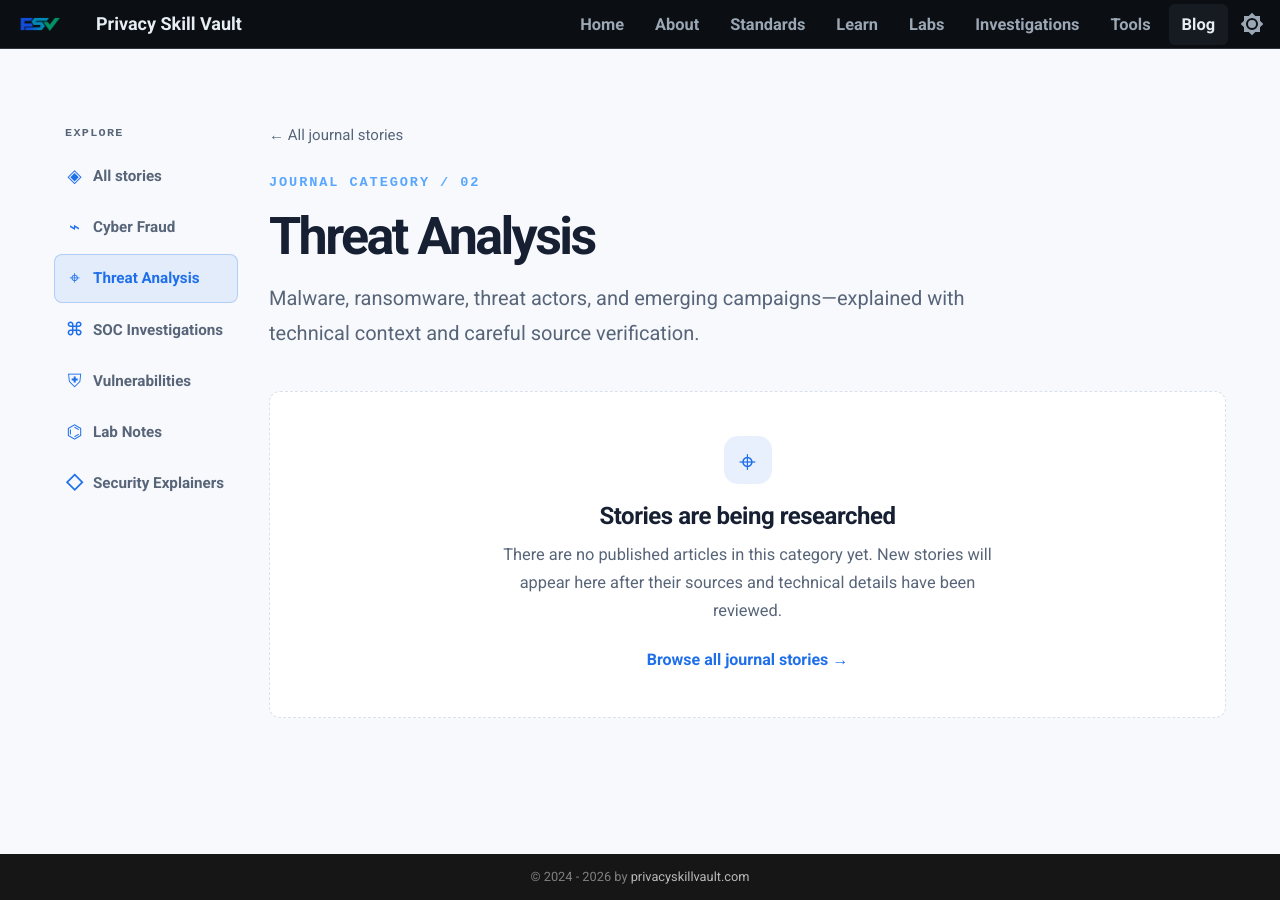
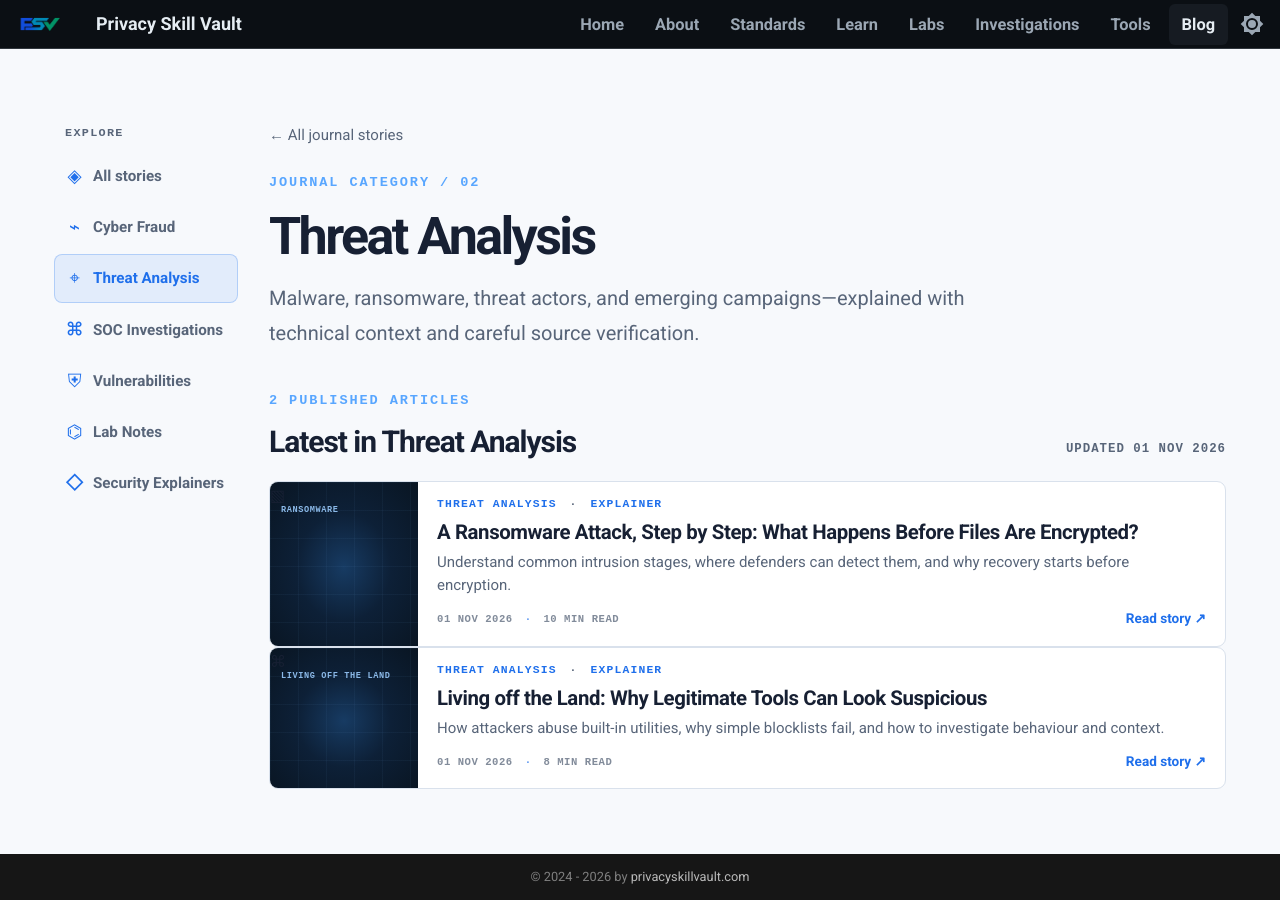
Before and after one commit to PrivacySkillVault/privacyskillvault.github.io, an MkDocs documentation site: the page built from docs/blog/threat-analysis/index.md, in a window 1280 px wide. Built offline with MkDocs 1.6.1 and Material for MkDocs 9.7.7, drawn with Linux system fonts in a browser that asks for light colours.

Commit message:
Populate Threat Analysis category with article cards

```diff
--- a/docs/blog/threat-analysis/index.md
+++ b/docs/blog/threat-analysis/index.md
@@ -15,6 +15,16 @@
     <p class="psv-journal-kicker">JOURNAL CATEGORY / 02</p>
     <h1>Threat Analysis</h1>
     <p class="psv-category-deck">Malware, ransomware, threat actors, and emerging campaigns—explained with technical context and careful source verification.</p>
-    <div class="psv-journal-empty"><span>⌖</span><h2>Stories are being researched</h2><p>There are no published articles in this category yet. New stories will appear here after their sources and technical details have been reviewed.</p><a href="../">Browse all journal stories →</a></div>
+    <div class="psv-journal-section-head"><div><p class="psv-journal-kicker">2 PUBLISHED ARTICLES</p><h2>Latest in Threat Analysis</h2></div><span class="psv-journal-count">UPDATED 01 NOV 2026</span></div>
+    <div class="psv-journal-story-list">
+<a class="psv-story-card" href="threat-analysis/ransomware-attack-chain/">
+      <div class="psv-story-card__art psv-story-art--ransom" aria-hidden="true"><span class="psv-story-art__label">RANSOMWARE</span><span class="psv-thumb-glyph">▧</span></div>
+      <div class="psv-story-card__body"><span class="psv-story-category">THREAT ANALYSIS <i>·</i> EXPLAINER</span><h3>A Ransomware Attack, Step by Step: What Happens Before Files Are Encrypted?</h3><p>Understand common intrusion stages, where defenders can detect them, and why recovery starts before encryption.</p><div class="psv-story-card__footer"><small>01 NOV 2026 <i>·</i> 10 MIN READ</small><span>Read story ↗</span></div></div>
+    </a>
+<a class="psv-story-card" href="threat-analysis/living-off-the-land/">
+      <div class="psv-story-card__art psv-story-art--lotl" aria-hidden="true"><span class="psv-story-art__label">LIVING OFF THE LAND</span><span class="psv-thumb-glyph">⌘</span></div>
+      <div class="psv-story-card__body"><span class="psv-story-category">THREAT ANALYSIS <i>·</i> EXPLAINER</span><h3>Living off the Land: Why Legitimate Tools Can Look Suspicious</h3><p>How attackers abuse built-in utilities, why simple blocklists fail, and how to investigate behaviour and context.</p><div class="psv-story-card__footer"><small>01 NOV 2026 <i>·</i> 8 MIN READ</small><span>Read story ↗</span></div></div>
+    </a>
+    </div>
   </section>
 </div>
```
